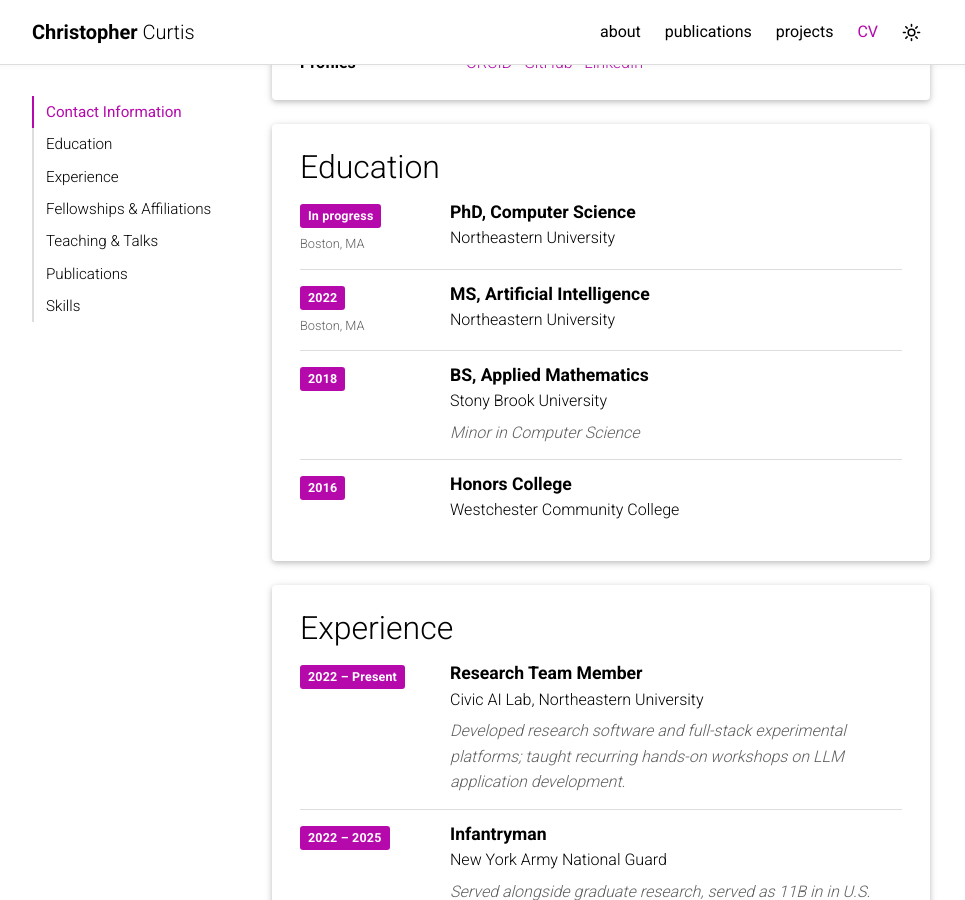
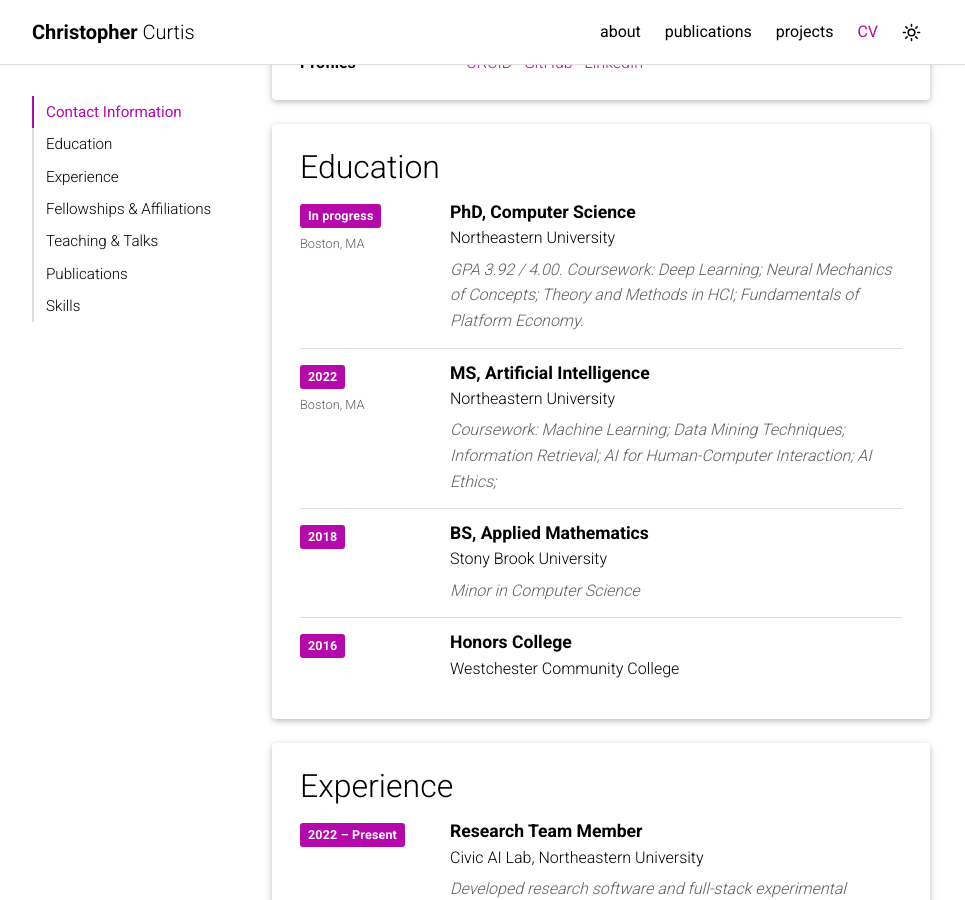
Before and after one commit to CurtisChris7/CurtisChris7.github.io, a Jekyll site: the page built from cv.html, in a window 1280 px wide and 900 px high, scrolled down 454 px. Shown: the whole window, without its empty margins (159-1124 px from the left). Built offline with Jekyll 4.4.1, drawn with Linux system fonts in a browser that asks for light colours.

Commit message:
Update cv.yml

```diff
--- a/_data/cv.yml
+++ b/_data/cv.yml
@@ -16,10 +16,16 @@
     title: PhD, Computer Science
     org: Northeastern University
     where: Boston, MA
+    description: >-
+      GPA 3.92 / 4.00. Coursework: Deep Learning; Neural Mechanics of Concepts;
+      Theory and Methods in HCI; Fundamentals of Platform Economy.
   - when: "2022"
     title: MS, Artificial Intelligence
     org: Northeastern University
     where: Boston, MA
+    description: >-
+      Coursework: Machine Learning; Data Mining Techniques;
+      Information Retrieval; AI for Human-Computer Interaction; AI Ethics;
   - when: "2018"
     title: BS, Applied Mathematics
     org: Stony Brook University
```
